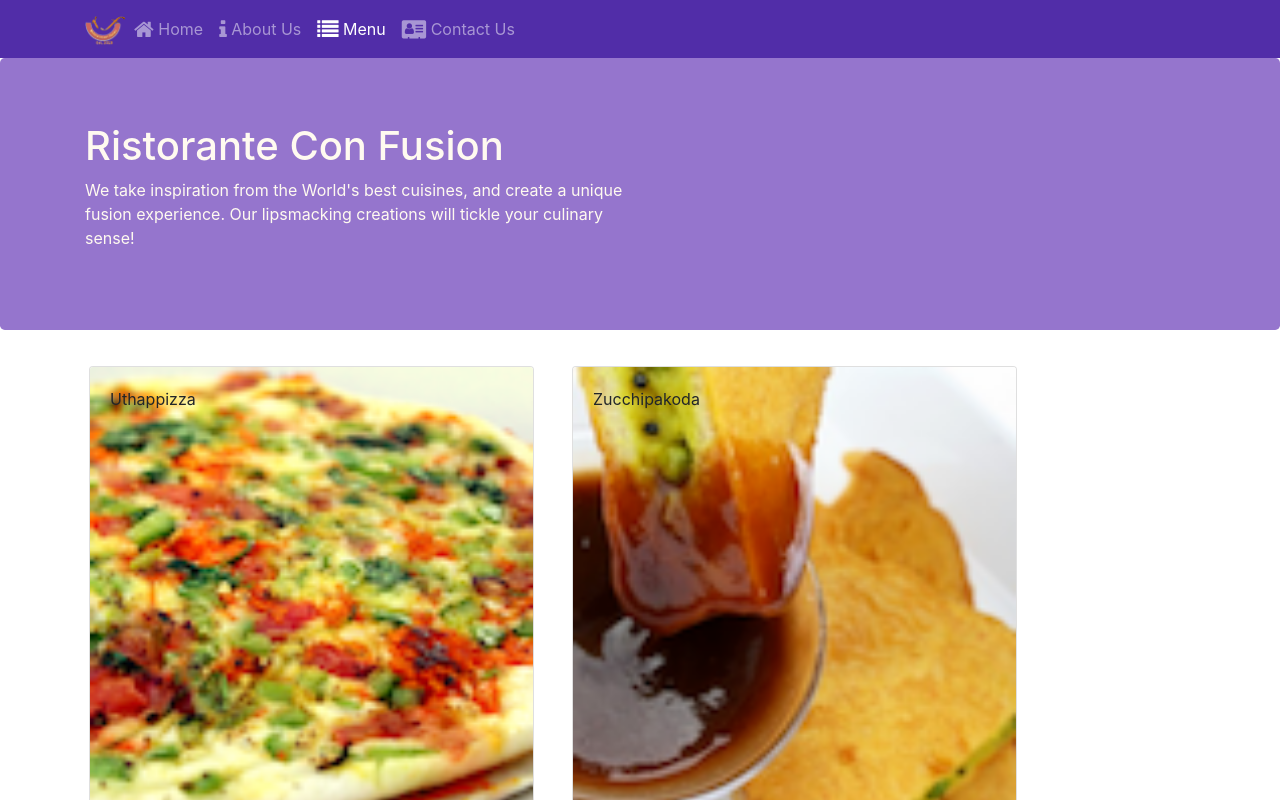
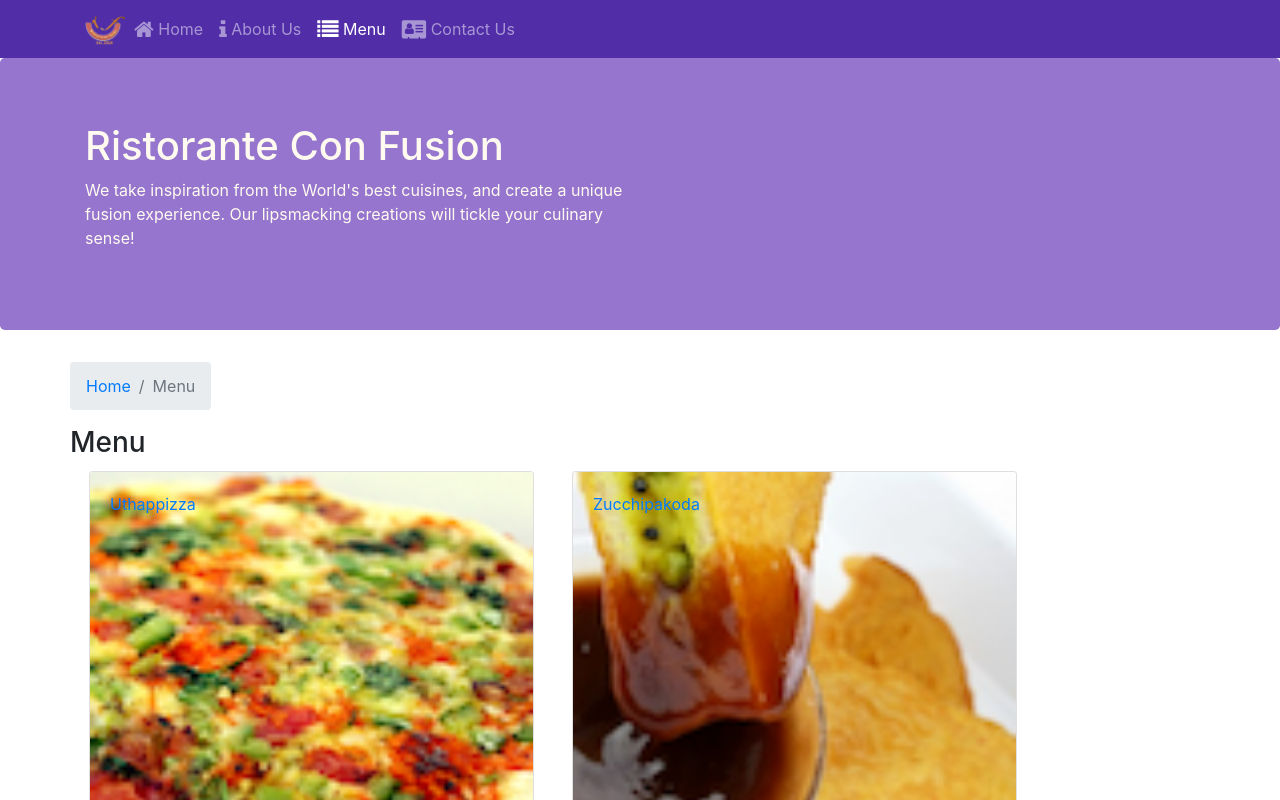
Before and after one commit to slfiene/React_Confusion, a React (Create React App) app: page /menu in a window 1280 px wide. Shown: the top 800 px of the page. Built offline with nearby package versions, Linux system fonts and the light colour scheme.

Commit message:
Breadcrumbs

```diff
--- a/src/components/ContactComponent.js
+++ b/src/components/ContactComponent.js
@@ -1,8 +1,19 @@
 import React from 'react';
+import { Breadcrumb, BreadcrumbItem } from 'reactstrap';
+import { Link } from 'react-router-dom';
 
 function Contact(props) {
     return(
         <div className="container">
+        <div className="row">
+            <Breadcrumb>
+                <BreadcrumbItem><Link to='/home'>Home</Link></BreadcrumbItem>
+                <BreadcrumbItem active>Contact Us</BreadcrumbItem>
+            </Breadcrumb>
+            <div className="col-12"></div>
+                <h3>Contact Us</h3>
+                <hr />
+            </div>
             <div className="row row-content">
                 <div className="col-12">
                 <h3>Location Information</h3>
--- a/src/components/DishDetailComponent.js
+++ b/src/components/DishDetailComponent.js
@@ -1,5 +1,6 @@
 import React from 'react';
-import { Card, CardImg, CardText, CardBody, CardTitle } from 'reactstrap';
+import { Card, CardImg, CardText, CardBody, CardTitle, Breadcrumb, BreadcrumbItem } from 'reactstrap';
+import { Link } from 'react-router-dom';
 
 
 
@@ -41,12 +42,21 @@
     }
 
     const DishDetail = (props) => {
-        if(props.selectedDish != null) {
+        if(props.dish != null) {
             return (
                 <div className="container">
+                    <div className="row">
+                        <Breadcrumb>
+                            <BreadcrumbItem><Link to='/menu'>Menu</Link></BreadcrumbItem>
+                            <BreadcrumbItem active>{props.dish.name}</BreadcrumbItem>
+                        </Breadcrumb>
+            <   div className="col-12"></div>
+                <h3>{props.dish.name}</h3>
+                <hr />
+            </div>
                 <div className="row">
-                <RenderDish dish={props.selectedDish} />
-                  <RenderComments comments={props.selectedDish.comments} />
+                <RenderDish dish={props.dish} />
+                  <RenderComments comments={props.comments} />
                 </div>
                 </div>
             )
--- a/src/components/MainComponent.js
+++ b/src/components/MainComponent.js
@@ -35,12 +35,23 @@
         />
       );
     }
+
+const DishWithId = ({match}) => {
+  return(
+    <DishDetail dish={this.state.dishes.filter((dish) => dish.id === parseInt(match.params.dishId, 10))[0]}
+    comments={this.state.comments.filter((comment) => comment.dishId === parseInt(match.params.dishId,10))}
+    />
+
+  );
+}
+
     return (
       <div>
         <Header />
         <Switch>
           <Route path="/home" component={HomePage} />
           <Route exact path="/menu" component={() => <Menu dishes={this.state.dishes} />} />
+          <Route path="/menu/:dishId" component={DishWithId} />
           <Route exact path="/contactus" component={Contact} />
           <Redirect to="/home" />
         </Switch>
--- a/src/components/MenuComponent.js
+++ b/src/components/MenuComponent.js
@@ -1,14 +1,16 @@
 import React from'react';
-import { Card, CardImg, CardImgOverlay, CardTitle } from 'reactstrap';
-
+import { Card, CardImg, CardImgOverlay, CardTitle, Breadcrumb, BreadcrumbItem } from 'reactstrap';
+import { Link } from 'react-router-dom';
 
 function RenderMenuItem({dish, onClick}) {
     return (
-        <Card key={dish.id} onClick={() => onClick(dish.id)}>
+        <Card>
+        <Link to={`/menu/${dish.id}`}>
             <CardImg width="100%" src={dish.image} alt={dish.name} />
             <CardImgOverlay>
                 <CardTitle>{dish.name}</CardTitle>
             </CardImgOverlay>
+            </Link>
         </Card>
     );
 }
@@ -17,13 +19,22 @@
     const menu = props.dishes.map((dish) => {
         return (
             <div key={dish.id} className="col-12 col-md-5 m-1">
-    <RenderMenuItem dish={dish} onClick={props.onClick} />
+    <RenderMenuItem dish={dish} />
             </div>
         );
     });
 
     return(
         <div className = "container">
+            <div className="row">
+            <Breadcrumb>
+            <BreadcrumbItem><Link to='/home'>Home</Link></BreadcrumbItem>
+            <BreadcrumbItem active>Menu</BreadcrumbItem>
+            </Breadcrumb>
+            <div className="col-12"></div>
+                <h3>Menu</h3>
+                <hr />
+            </div>
             <div className = "row">
                 {menu}
             </div>
```
